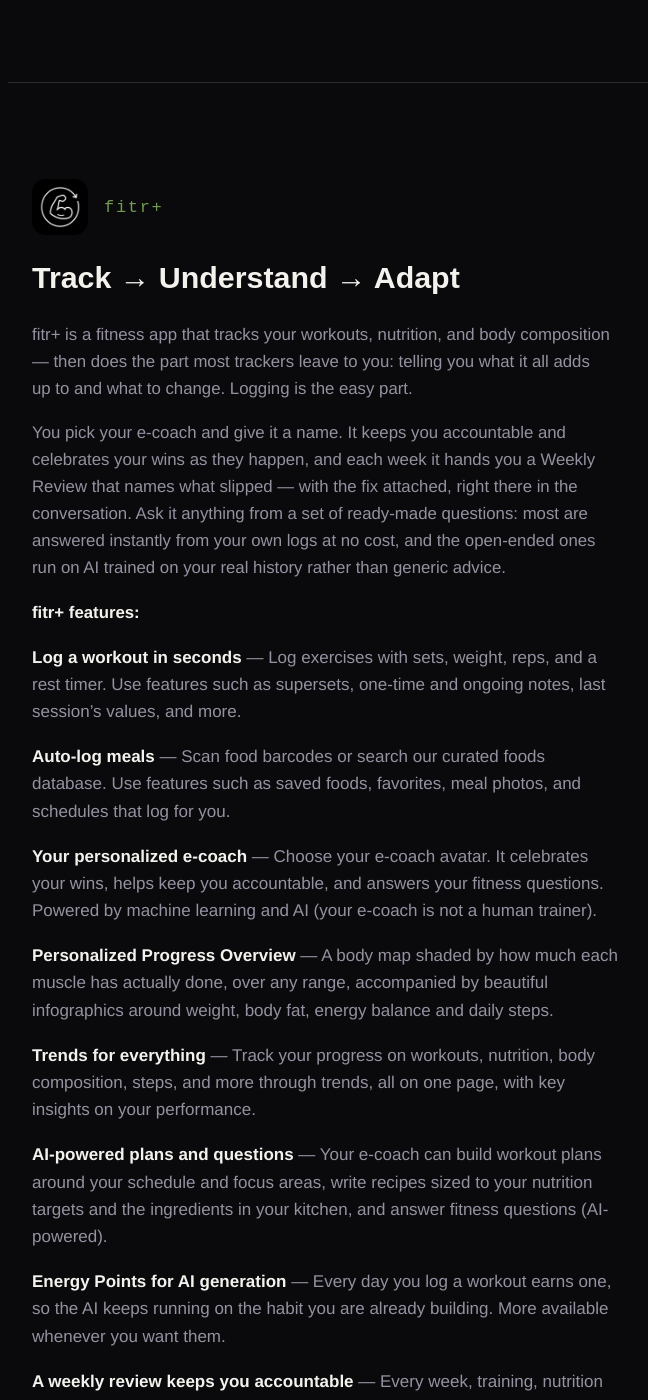
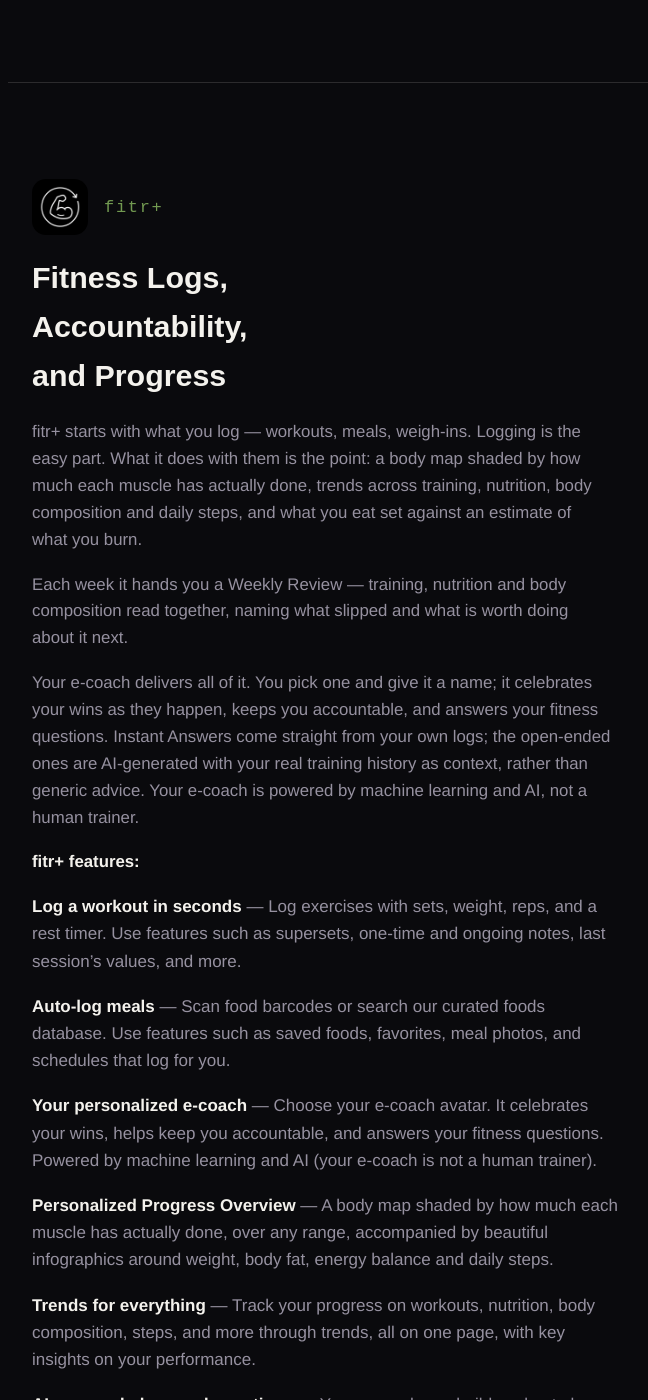
Before and after one commit to eliesernodarse-bit/datacraftstudio-site, a Jekyll site: the page built from index.html, in a window 1280 px wide and 1400 px high, scrolled down 671 px. Shown: the whole window, without its empty margins (252-900 px from the left). Built offline with Jekyll 4.4.1, drawn with Linux system fonts in a browser that asks for light colours.

Commit message:
Reframe the fitr+ section around progress
Description now follows the App Store arc: what you log, what it becomes,
then the Weekly Review and the e-coach that delivers it.

Heading drops the --nowrap modifier with the arrow line — 42 characters
forced onto one line overflows on a phone; the base rule wraps it.

Two accuracy fixes: the AI is given your history as context, not
"trained on" it, and the free tier is named Instant Answers.

```diff
--- a/index.html
+++ b/index.html
@@ -19,9 +19,11 @@
       <img class="detail-icon" src="{{ '/assets/images/fitr-icon.png' | relative_url }}" alt="" width="56" height="56">
       <p class="eyebrow eyebrow--brand">fitr+</p>
     </div>
-    <h2 class="detail-head detail-head--nowrap">Track &rarr; Understand &rarr; Adapt</h2>
-    <p class="detail-body">fitr+ is a fitness app that tracks your workouts, nutrition, and body composition &mdash; then does the part most trackers leave to you: telling you what it all adds up to and what to change. Logging is the easy part.</p>
-    <p class="detail-body">You pick your e-coach and give it a name. It keeps you accountable and celebrates your wins as they happen, and each week it hands you a Weekly Review that names what slipped &mdash; with the fix attached, right there in the conversation. Ask it anything from a set of ready-made questions: most are answered instantly from your own logs at no cost, and the open-ended ones run on AI trained on your real history rather than generic advice.</p>
+    <h2 class="detail-head">Fitness Logs, Accountability, and Progress</h2>
+    <p class="detail-body">fitr+ starts with what you log &mdash; workouts, meals, weigh-ins. Logging is the easy part. What it does with them is the point: a body map shaded by how much each muscle has actually done, trends across training, nutrition, body composition and daily steps, and what you eat set against an estimate of what you burn.</p>
+    <p class="detail-body">Each week it hands you a Weekly Review &mdash; training, nutrition and body composition read together, naming what slipped and what is worth doing about it next.</p>
+    <p class="detail-body">Your e-coach delivers all of it. You pick one and give it a name; it celebrates your wins as they happen, keeps you accountable, and answers your fitness questions. Instant Answers come straight from your own logs; the open-ended ones are AI-generated with your real training history as context, rather than generic advice. Your e-coach is powered by machine learning and AI, not a human trainer.</p>
+
     <p class="detail-body feature-list-label"><strong>fitr+ features:</strong></p>
     <ul class="feature-list">
       <li><strong>Log a workout in seconds</strong> &mdash; Log exercises with sets, weight, reps, and a rest timer. Use features such as supersets, one-time and ongoing notes, last session&rsquo;s values, and more.</li>
```
